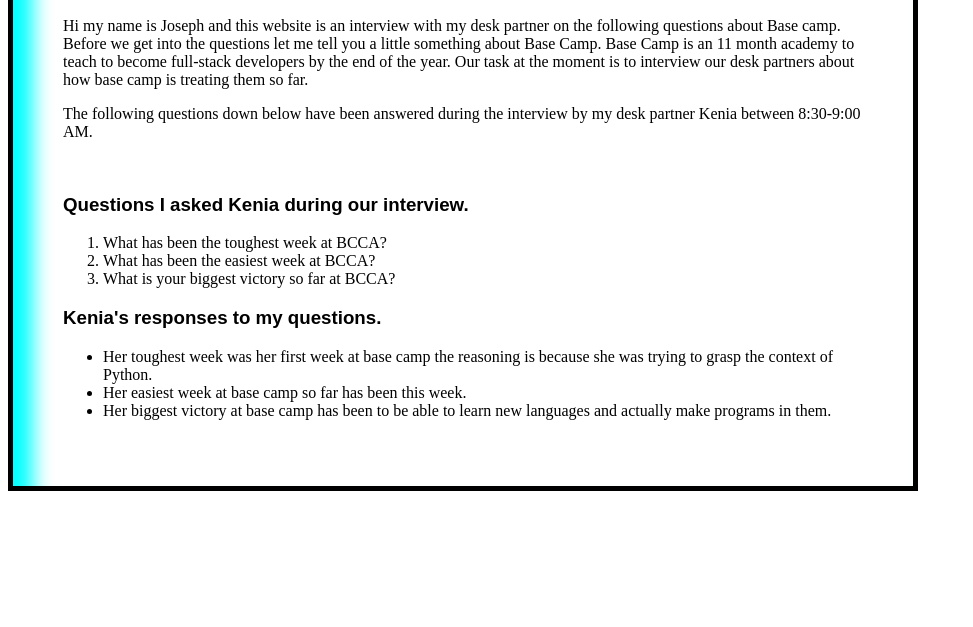
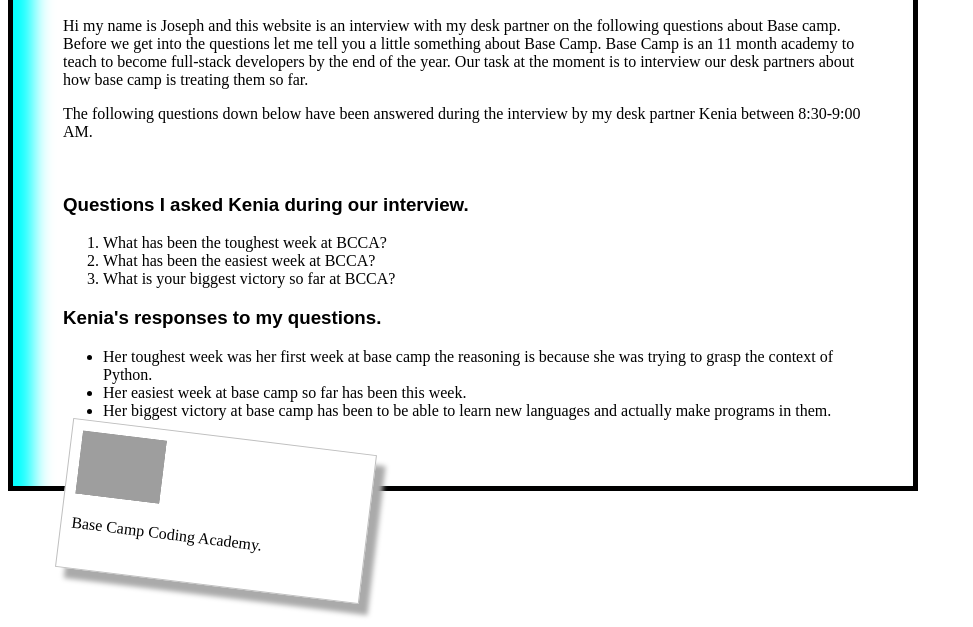
Before and after one commit to JosephDandan5010/bcca-student-interview-site-JosephDandan5010, a plain HTML site: page interview.html in a window 1280 px wide. Shown: the part 173-800 px from the top of the page, without its empty margins (0-973 px from the left). Drawn offline with Linux system fonts and the light colour scheme; grey boxes are pictures that could not be loaded; files whose address does not match are found by name.

Commit message:
Polaroid class

```diff
--- a/interview.html
+++ b/interview.html
@@ -33,6 +33,11 @@
             <li>Her biggest victory at base camp has been to be able to learn new languages and actually
               make programs in them.</li>
         </ul>
+
+        <div class="polaroid rotate_right">
+            <img src="BCCA.jpg"  style="width: 30%; height: auto;">
+            <p class="caption">Base Camp Coding Academy.</p>
+          </div>
     </div>
 
 </body>
```
